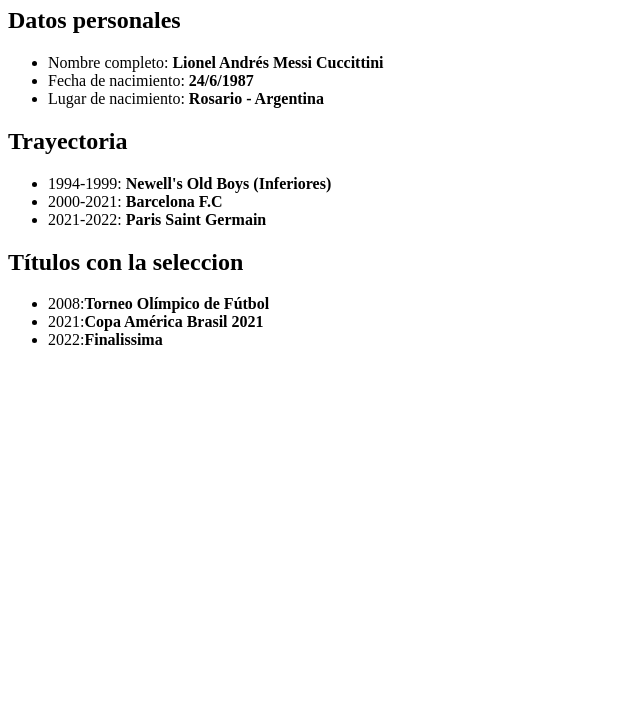
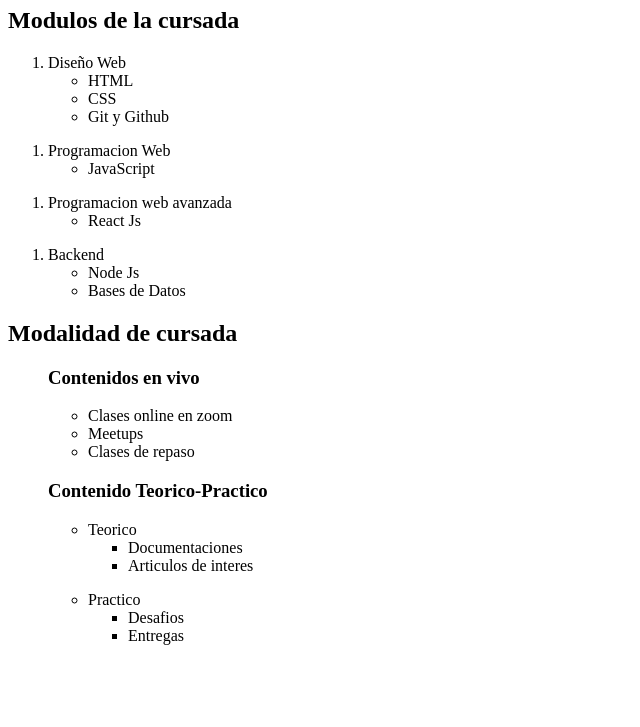
Before and after one commit to victorioconde/lentrega-uno, a plain HTML site: page index.html in a window 1280 px wide. Shown: the part 73-800 px from the top of the page, without its empty margins (0-640 px from the left). Drawn offline with Linux system fonts and the light colour scheme.

Commit message:
Add files via upload

```diff
--- a/index.html
+++ b/index.html
@@ -3,34 +3,85 @@
 <head>
     <meta charset="UTF-8">
     <meta http-equiv="X-UA-Compatible" content="IE=edge">
-    <meta name="viewport" content="width=, initial-scale=1.0">
-    <title>Document</title>
+    <meta name="viewport" content="width=device-width, initial-scale=1.0">
+    <title>Lista anidada</title>
 </head>
 <body>
-    <h1>Curriculum Vitae de Lionel Messi</h1>
+    <h1>Programacion Web Full Stack</h1>
+    <h2>Modulos de la cursada</h2>
+<ol>
+        <li>Diseño Web
+            <ul>
 
-    <h2>Datos personales</h2>
+            <li>HTML</li>
+            <li>CSS</li>
+            <LI>Git y Github</LI>
+        </ul>
+ </li>
+</ol>
+<ol>
+    <li>Programacion Web
+        <ul>
+            <li>JavaScript</li>
+</ul>
+</li>
+</ol>
+<ol>
+<li>Programacion web avanzada</li>
     <ul>
-        <li>Nombre completo: <strong> Lionel Andrés Messi Cuccittini</strong></li>
-<li>Fecha de nacimiento: <strong>24/6/1987</strong></li>
-<li>Lugar de nacimiento: <strong>Rosario - Argentina</strong></li>
+        <li>React Js</li>
+</ul>
+</ol>
+<ol>
+<li>Backend
+    <ul>
+        <li>Node Js</li>
+        <li>Bases de Datos</li>
+</ul>
+</li>
+</ol>
+<h2>Modalidad de cursada</h2>
+<ul>
+<h3>Contenidos en vivo</h3>
 </ul>
 
+<ol>
+<ul>
+    <li>Clases online en zoom</li>
+    <li>Meetups</li>
+    <li>Clases de repaso</li>
+</ul>
+</ol>
 
-<h2>Trayectoria</h2>
 <ul>
-    <li>1994-1999: <strong>Newell's Old Boys (Inferiores)</strong></li>
-    <li>2000-2021: <strong>Barcelona F.C</strong></li>
-    <li>2021-2022: <strong>Paris Saint Germain</strong></li>
+<h3>Contenido Teorico-Practico</h3>
+</ul>
+<ol>
+    <ul>
+<li>Teorico</li>
+
+
+
+<ul type="square">
+    <li>Documentaciones</li>
+    <li>Articulos de interes</li>
+
+
+
+</ul>
+</ol>
+
+<ol>
+    <ul>
+        <li>Practico</li>
+
+        <ul type="square">
+            <li>Desafios</li>
+            <li>Entregas</li>
 </ul>
 
-<h2>Títulos con la seleccion</h2>
-<ul>
-    <li>2008:<strong>Torneo Olímpico de Fútbol</strong></li>
-    <li>2021:<strong>Copa América Brasil 2021</strong></li>
-    <li>2022:<strong>Finalissima</strong></li>
-</ul>
-
+</ol>
 
 </body>
+
 </html>
```
